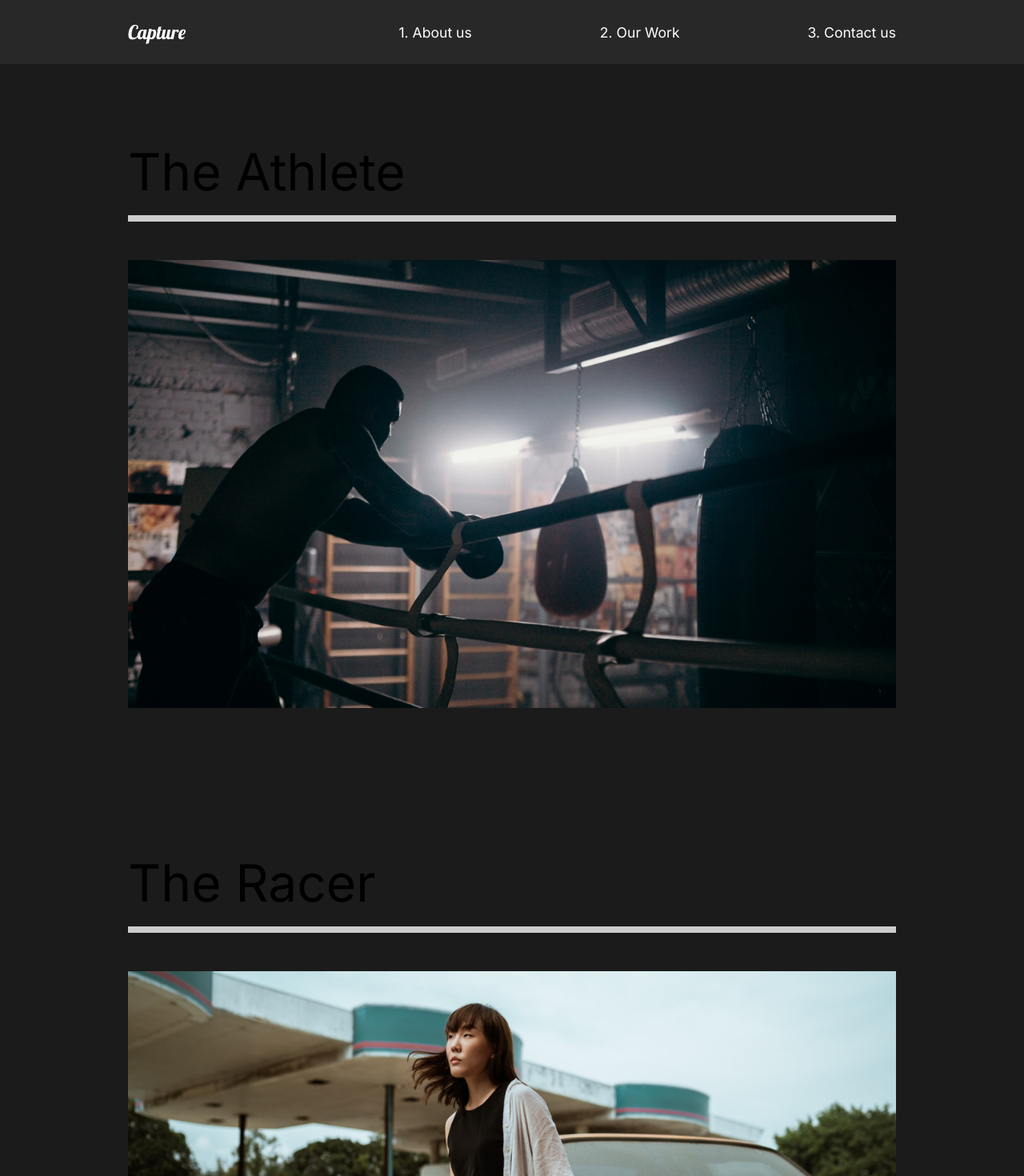
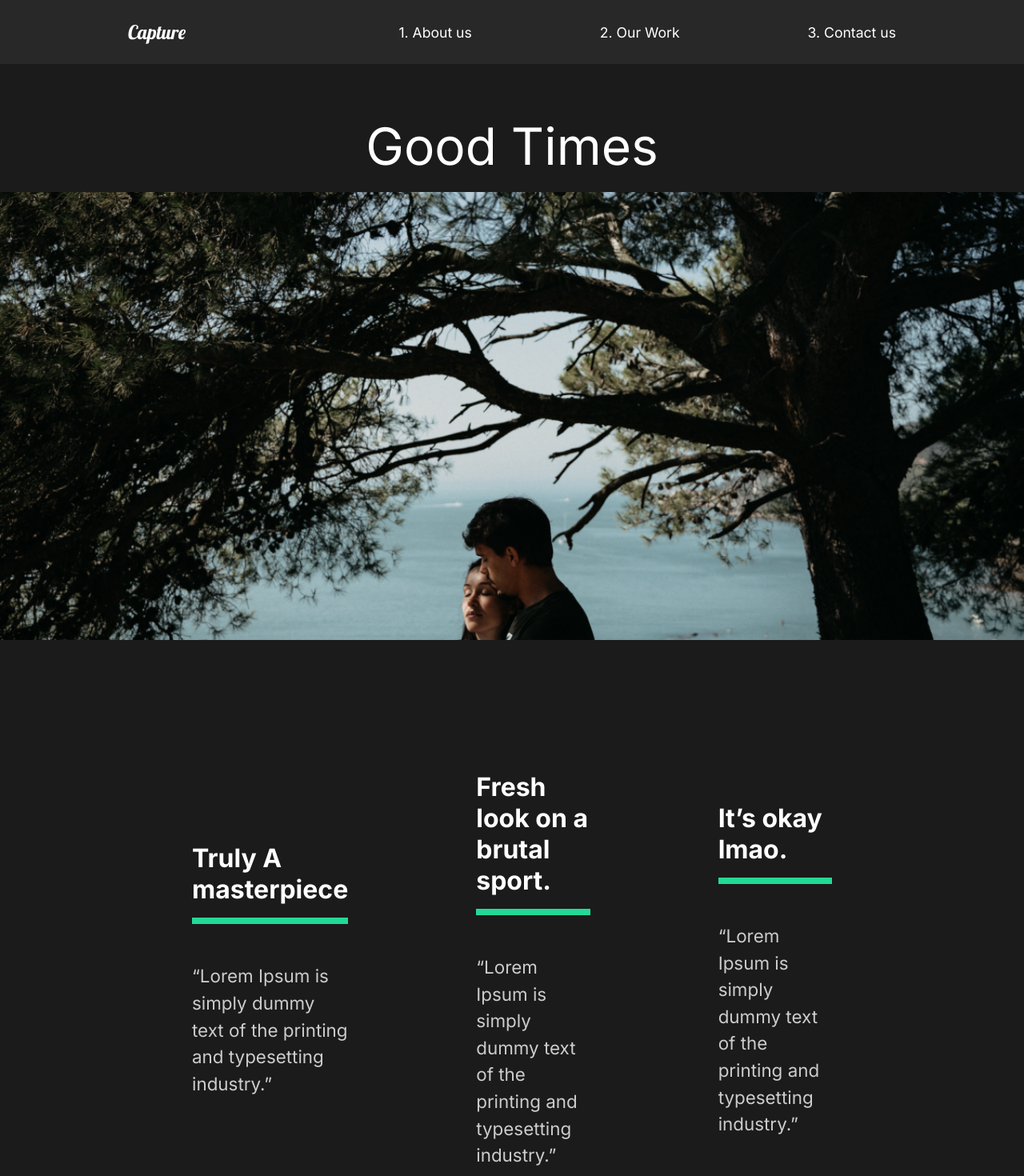
Before and after one commit to agnik2019/capture_react, a React (Create React App) app: page /work/good-times in a window 1280 px wide. Shown: the top 1470 px of the page at 80% size. Built offline with nearby package versions, Linux system fonts and the light colour scheme.

Commit message:
11. Movie Details

```diff
--- a/src/App.js
+++ b/src/App.js
@@ -3,7 +3,8 @@
 import Nav from './components/Nav'
 import ContactUs from "./pages/ContactUs";
 import OurWork from './pages/OurWork';
-import { Switch, Route } from 'react-router-dom'
+import { Switch, Route } from 'react-router-dom';
+import MovieDetail from "./pages/MovieDetail"
 
 function App() {
   return (
@@ -14,10 +15,12 @@
       <Route path="/" exact >
            <Aboutus/>
       </Route>
-      <Route path="/work" >
+      <Route path="/work" exact>
           <OurWork/>
       </Route>
-
+    <Route path="/work/:id" >
+      <MovieDetail />
+    </Route>
       <Route path="/contact" >
          <ContactUs/>
       </Route>
--- /dev/null
+++ b/src/movieState.js
@@ -0,0 +1,81 @@
+//Import Images
+import athlete from './img/athlete-small.png';
+import goodtimes from './img/goodtimes-small.png';
+import theracer from './img/theracer-small.png';
+import athlete2 from './img/athlete2.png';
+import goodtimes2 from './img/good-times2.jpg';
+import theracer2 from './img/the-racer2.jpg';
+
+export const MovieState = () => {
+  return [
+    {
+      title: 'The Athlete',
+      mainImg: athlete,
+      secondaryImg: athlete2,
+      url: '/work/the-athlete',
+      awards: [
+        {
+          title: 'Truly A masterpiece',
+          description:
+            '“Lorem Ipsum is simply dummy text of the printing and typesetting industry.”',
+        },
+        {
+          title: 'Fresh look on a brutal sport.',
+          description:
+            '“Lorem Ipsum is simply dummy text of the printing and typesetting industry.”',
+        },
+        {
+          title: 'It’s okay lmao.',
+          description:
+            '“Lorem Ipsum is simply dummy text of the printing and typesetting industry.”',
+        },
+      ],
+    },
+    {
+      title: 'Good Times',
+      mainImg: goodtimes,
+      url: '/work/good-times',
+      secondaryImg: goodtimes2,
+      awards: [
+        {
+          title: 'Truly A masterpiece',
+          description:
+            '“Lorem Ipsum is simply dummy text of the printing and typesetting industry.”',
+        },
+        {
+          title: 'Fresh look on a brutal sport.',
+          description:
+            '“Lorem Ipsum is simply dummy text of the printing and typesetting industry.”',
+        },
+        {
+          title: 'It’s okay lmao.',
+          description:
+            '“Lorem Ipsum is simply dummy text of the printing and typesetting industry.”',
+        },
+      ],
+    },
+    {
+      title: 'The Racer',
+      mainImg: theracer,
+      url: '/work/the-racer',
+      secondaryImg: theracer2,
+      awards: [
+        {
+          title: 'Truly A masterpiece',
+          description:
+            '“Lorem Ipsum is simply dummy text of the printing and typesetting industry.”',
+        },
+        {
+          title: 'Fresh look on a brutal sport.',
+          description:
+            '“Lorem Ipsum is simply dummy text of the printing and typesetting industry.”',
+        },
+        {
+          title: 'It’s okay lmao.',
+          description:
+            '“Lorem Ipsum is simply dummy text of the printing and typesetting industry.”',
+        },
+      ],
+    },
+  ];
+};
--- /dev/null
+++ b/src/pages/MovieDetail.js
@@ -0,0 +1,109 @@
+import React, { useState, useEffect } from 'react'
+import styled from 'styled-components';
+import {useHistory} from "react-router-dom";
+import {MovieState} from "../movieState";
+
+const MovieDetail = () => {
+   const history = useHistory();
+   const url = history.location.pathname;
+   const [movies, setMovies] = useState(MovieState);
+   const [movie, setMovie] = useState(null);
+
+   //useEffect
+   useEffect(()=> {
+       const currentMovie = movies.filter((stateMovie) => stateMovie.url === url);
+       setMovie(currentMovie[0]);
+   },[movies,url])
+
+   console.log(history)
+    return (
+    <>
+      { movie && (
+        <Details>
+            <HeadLine>
+                <h2>{movie.title}</h2>
+                <img src={movie.mainImg} alt="movie"/>
+            </HeadLine>
+            <Awards>
+                {movie.awards.map((award) => (
+                    <Award
+                        title={award.title}
+                        description={award.description}
+                        key={award.title}
+                    />
+                ))}
+            </Awards>
+
+            <ImageDisplay>
+                <img src={movie.secondaryImg} alt="movie"/>
+            </ImageDisplay>
+        </Details>
+    )}
+    </>
+);
+ }
+
+const Details = styled.div`
+    color:white;
+`;
+
+const HeadLine = styled.div`
+    min-height: 90vh;
+    padding-top:20vh;
+    position: relative;
+    h2{
+        position:absolute;
+        top:10%;
+        left:50%;
+        transform: translate(-50%, -10%);
+    }
+    img{
+        width:100%;
+        height:70vh;
+        object-fit:cover;
+    }
+`;
+
+const Awards = styled.div`
+    min-height:80vh;
+    display:flex;
+    margin: 5rem 10rem;
+    align-items:center;
+    justify-content:space-around;
+`;
+
+const AwardStyle = styled.div`
+    padding: 5rem;
+    h3{
+        font-size: 2rem;
+    }
+    .line{
+        width: 100%;
+        background: #23d997;
+        height: 0.5rem;
+        margin:1rem 0rem;
+    }
+    p{
+        padding:2rem 0rem;
+    }
+`;
+const ImageDisplay = styled.div`
+    min-height: 50vh;
+    img{
+        width: 100%;
+        height:100vh;
+        object-fit: cover;
+    }
+    `
+
+const Award = ({title, description}) => {
+    return(
+        <AwardStyle>
+            <h3>{title}</h3>
+            <div className="line"></div>
+            <p> {description }</p>
+        </AwardStyle>
+    );
+};
+
+export default MovieDetail;
--- a/src/pages/OurWork.js
+++ b/src/pages/OurWork.js
@@ -13,7 +13,7 @@
             <Movie>
                 <h2>The Athlete</h2>
                 <div className="line"></div>
-                <Link>
+                <Link to="/work/the-athlete">
                     <img src={athlete} alt="athlete"/>
                 </Link>
             </Movie>
@@ -21,7 +21,7 @@
             <Movie>
                 <h2>The Racer</h2>
                 <div className="line"></div>
-                <Link>
+                <Link to="/work/the-racer">
                     <img src={theracer} alt="theracer"/>
                 </Link>
             </Movie>
@@ -29,7 +29,7 @@
             <Movie>
                 <h2>Good Times</h2>
                 <div className="line"></div>
-                <Link>
+                <Link to="/work/good-times">
                     <img src={goodtimes} alt="goodtimes"/>
                 </Link>
             </Movie>
```
